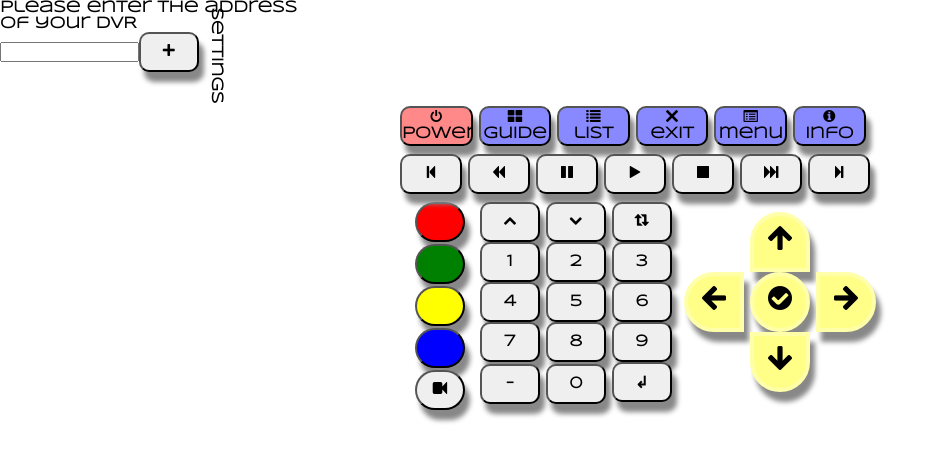
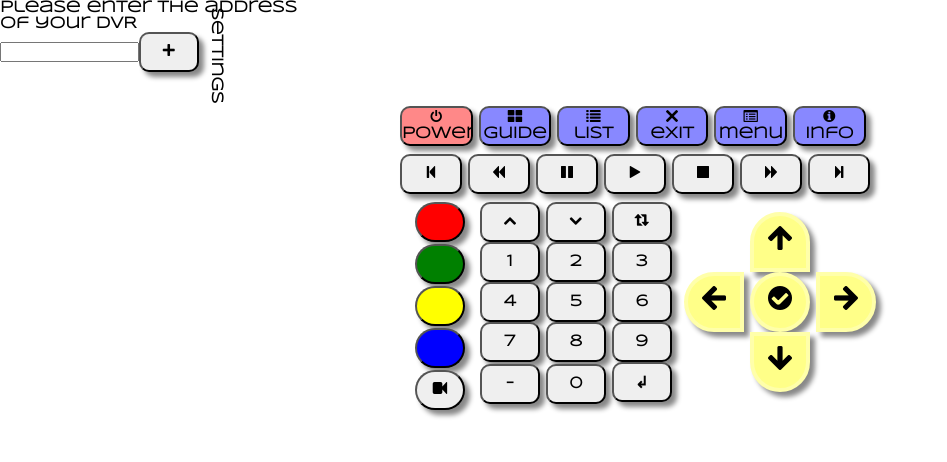
Before and after one commit to jrconlin/DirecTV-Remote, a plain HTML site: page index.html in a window 1280 px wide. Shown: the whole page, without its empty margins (0-947 px from the left). Drawn offline with nearby package versions, Linux system fonts and the light colour scheme.

Commit message:
fixed shadow, icon type

```diff
--- a/index.html
+++ b/index.html
@@ -38,7 +38,7 @@
             <button name="pause" id="pause" class="pause icon-pause"><label>pause</label></button>
             <button name="play" id="play" class="play icon-play"><label>play</label></button>
             <button name="stop" id="stop" class="stop icon-stop"><label>stop<span></button>
-            <button name="ffwd" id="ffwd" class="ffwd icon-fast-forward"><label>ffwd</span></button>
+            <button name="ffwd" id="ffwd" class="ffwd icon-forward"><label>ffwd</span></button>
             <button name="advance" id="advance" class="advance icon-step-forward"><label>advance</span></button>
         </div>
         <div id="colors" class="group">
--- a/style.css
+++ b/style.css
@@ -24,7 +24,7 @@ h1 {font:150% Arial;}
 button {min-width:8ex;
     height:40px;
     border-radius: 10px;
-    box-shadow: 5px 10px 5px #888;
+    box-shadow: 5px 5px 5px #888;
     background: -moz-radial-gradient(center top , ellipse farthest-corner, rgba(255, 255, 255, 0.7) 0%, rgba(255, 255, 255, 0) 100%) #888;
     cursor: pointer;
     overflow:hidden;
```
